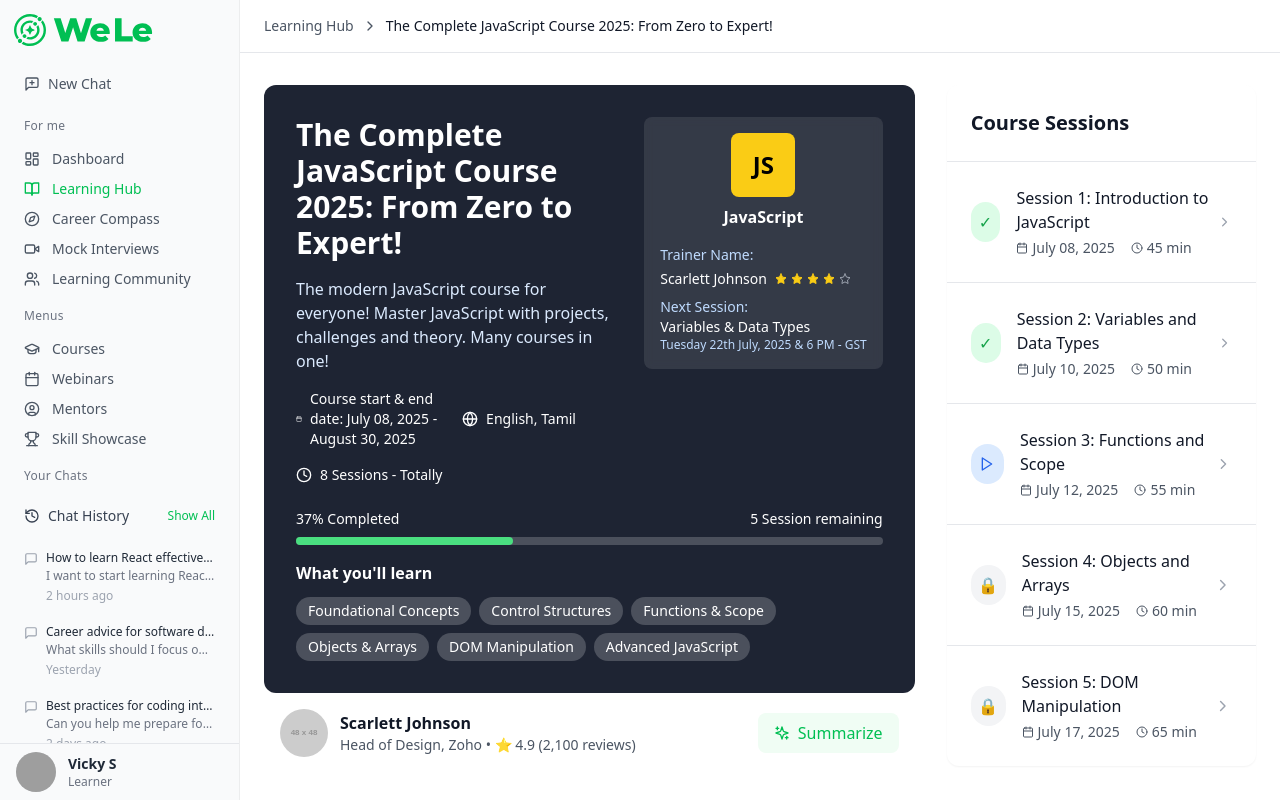
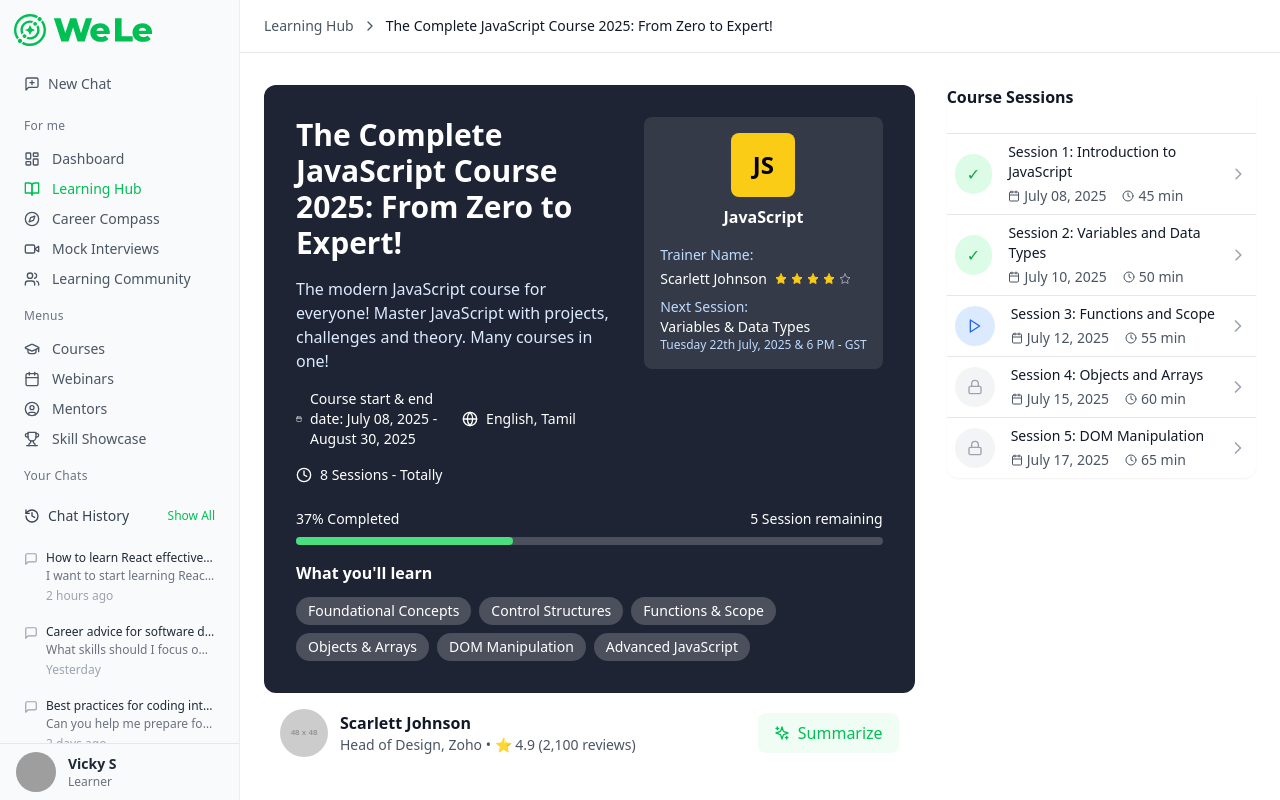
Before and after one commit to itsvicky-dev/wele-demo, a React (Vite) app: page /#/learning-hub in a window 1280 px wide. Built offline with nearby package versions, Linux system fonts and the light colour scheme; no server answers; grey boxes are pictures that could not be loaded.

Commit message:
changes in course

```diff
--- a/src/components/CourseDetailsPage.tsx
+++ b/src/components/CourseDetailsPage.tsx
@@ -8,6 +8,7 @@ import {
   Star,
   Users,
   Sparkles,
+  Lock,
 } from "lucide-react";
 import { useState } from "react";
 
@@ -252,8 +253,8 @@ export function CourseDetailsPage({
           <div className="space-y-6">
             {/* Sessions List */}
             <div className="bg-white rounded-xl shadow-sm">
-              <div className="p-6 border-b">
-                <h2 className="text-xl font-semibold text-gray-900">
+              <div className="pb-6 border-b">
+                <h2 className="text-md font-semibold text-gray-900">
                   Course Sessions
                 </h2>
               </div>
@@ -262,7 +263,7 @@ export function CourseDetailsPage({
                   <div
                     key={session.id}
                     onClick={() => onSessionClick(session.id)}
-                    className="p-6 hover:bg-gray-50 cursor-pointer transition-colors group"
+                    className="p-2 hover:bg-gray-50 cursor-pointer transition-colors group"
                   >
                     <div className="flex items-center justify-between">
                       <div className="flex items-center gap-4">
@@ -280,11 +281,11 @@ export function CourseDetailsPage({
                           ) : session.status === "current" ? (
                             <Play className="w-4 h-4" />
                           ) : (
-                            "🔒"
+                            <Lock className="w-4 h-4" />
                           )}
                         </div>
                         <div>
-                          <h3 className="font-medium text-gray-900 group-hover:text-blue-600 transition-colors">
+                          <h3 className="font-medium text-sm text-gray-900 group-hover:text-blue-600 transition-colors">
                             {session.title}
                           </h3>
                           <div className="flex items-center gap-4 text-sm text-gray-600 mt-1">
```
